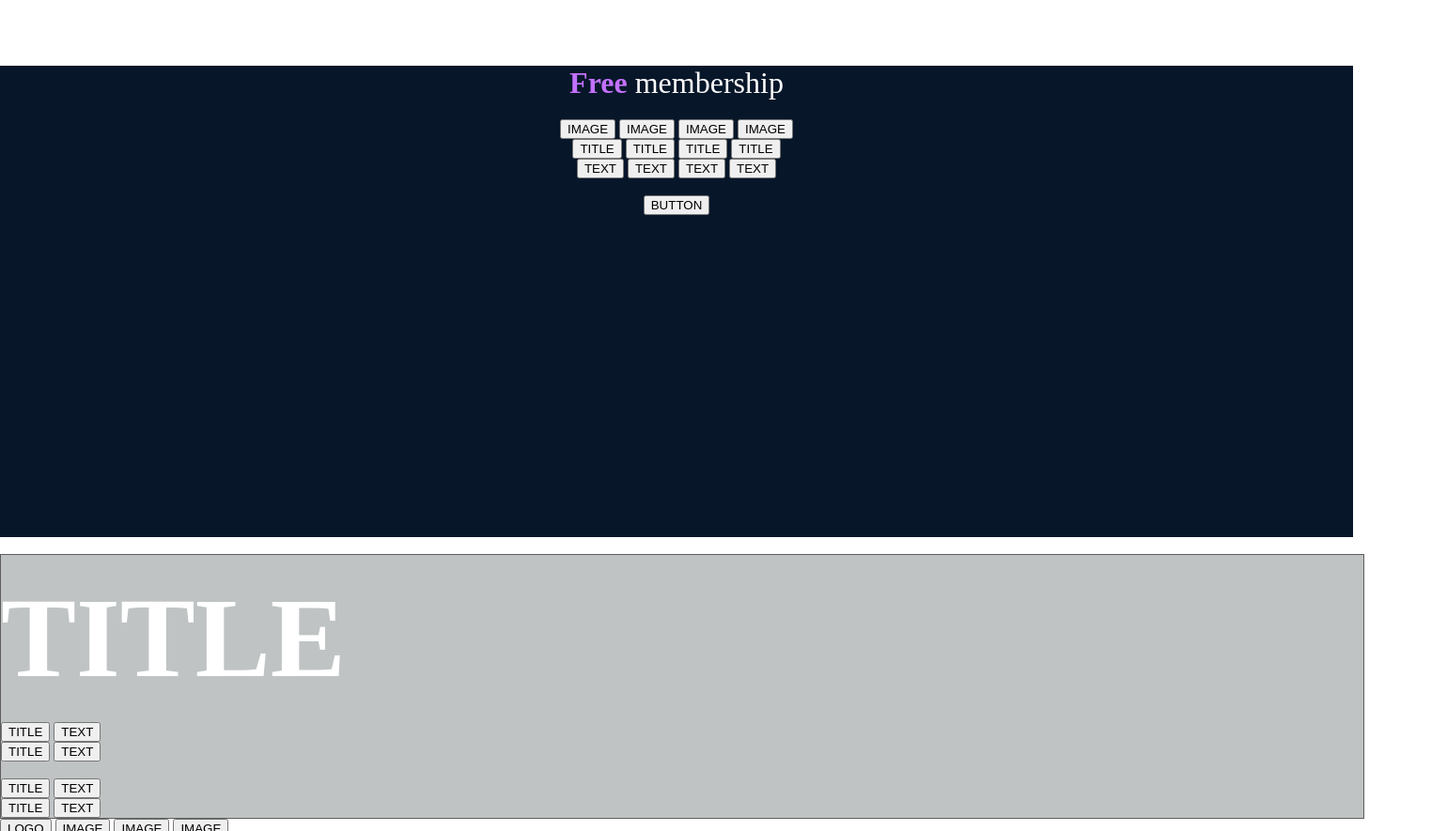
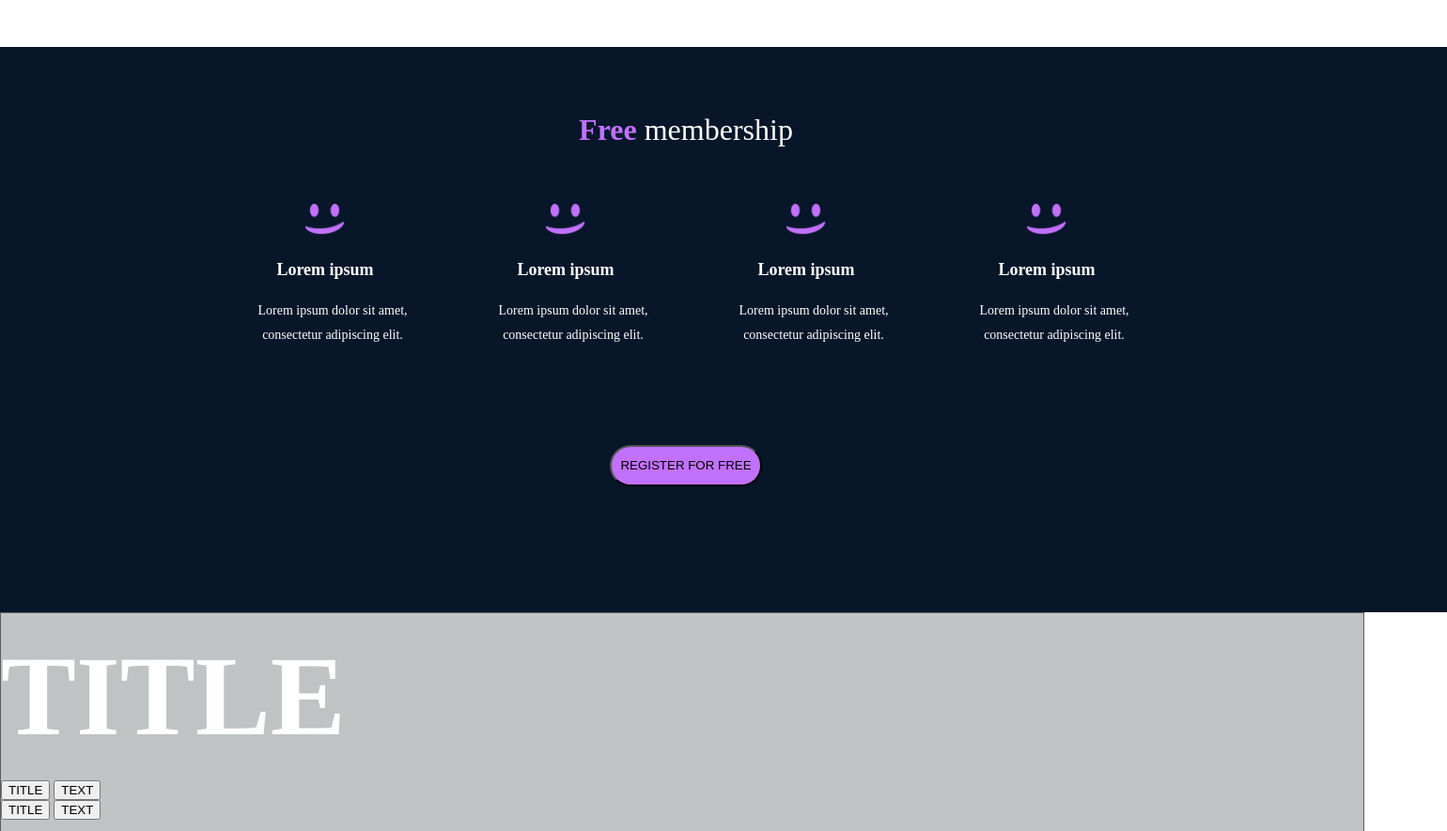
Before and after one commit to John-Shewa/alx_html_css, a plain HTML site: page css_advanced/index.html in a window 1280 px wide. Shown: the part 1915-2800 px from the top of the page at 94% size, 1540 px wide, since content can reach past the window. Drawn offline with Linux system fonts and the light colour scheme.

Commit message:
membership

```diff
--- a/css_advanced/index.html
+++ b/css_advanced/index.html
@@ -115,36 +115,31 @@
             <section class="membership">
                 <h2><a href="members.html"> Free <span>membership</span></a></h2>
                 <div class="main5">
-                    <nav>
-                        <button class="IMAGE"><img src="IMAGE.jpg" alt="">IMAGE</button>
-                        <button class="IMAGE"><img src="IMAGE.jpg" alt="">IMAGE</button>
-                        <button class="IMAGE"><img src="IMAGE.jpg" alt="">IMAGE</button>
-                        <button class="IMAGE"><img src="IMAGE.jpg" alt="">IMAGE</button>
-
-                    </nav>
-
-                    <nav>
-                        <button class="title">TITLE</button>
-                        <button class="title">TITLE</button>
-                        <button class="title">TITLE</button>
-                        <button class="title">TITLE</button>
-
-                    </nav>
-
-                    <nav>
-                        <button class="text">TEXT</button>
-                        <button class="text">TEXT</button>
-                        <button class="text">TEXT</button>
-                        <button class="text">TEXT</button>
-
-                    </nav>
-                    <br>
-                    <nav>
-                        <button class="button">BUTTON</button>
-                    </nav>
-                </div>
+                        <nav class="member1">
+                            <img class="IMAGE" src="./images/smile.png" alt="">
+                            <p class="title">Lorem ipsum</p>
+                            <p class="SUB-TITLE">Lorem ipsum dolor sit amet, consectetur adipiscing elit.</p>
+                        </nav>
+                        <nav class="member2">
+                            <img class="IMAGE" src="./images/smile.png" alt="">
+                            <p class="title">Lorem ipsum</p>
+                            <p class="SUB-TITLE">Lorem ipsum dolor sit amet, consectetur adipiscing elit.</p>
+                        </nav>
+                        <nav class="member3">
+                            <img class="IMAGE" src="./images/smile.png" alt="">
+                            <p class="title">Lorem ipsum</p>
+                            <p class="SUB-TITLE">Lorem ipsum dolor sit amet, consectetur adipiscing elit.</p>
+                        </nav>
+                        <nav class="member4">
+                            <img class="IMAGE" src="./images/smile.png" alt="">
+                            <p class="title">Lorem ipsum</p>
+                            <p class="SUB-TITLE">Lorem ipsum dolor sit amet, consectetur adipiscing elit.</p>
+                        </nav>
+                    </div>
+                    <div>
+                        <a href="button.html"><button class="button">REGISTER FOR FREE</button></a>
+                    </div>
             </section>
-            <br>
             <section style="background-color:#bfc3c4; width: 100%; border: 1px solid rgb(94, 92, 92);">
                 <div class="row"></div>
                 <h1><a href="title.html">TITLE</a></h1>
--- a/css_advanced/styles.css
+++ b/css_advanced/styles.css
@@ -37,7 +37,7 @@ html, body {
     float: right;
     gap: 0px;
     flex-shrink: 0;
-    margin-right: 20px;
+    margin-right: 80px;
   }
 
   .nav-item {
@@ -65,7 +65,7 @@ html, body {
   .schooled {
       padding: 20px;
 
-      margin-top: 105px;
+      margin-top: 30px;
       align-items: center;
       display: flex;
       flex-direction: column;
@@ -302,6 +302,7 @@ html, body {
   flex-shrink: 0;
   background-color: #071629;
   text-align: center;
+  padding: 50px;
 }
 
 .membership h2 a {
@@ -313,6 +314,7 @@ html, body {
   font-weight: 700;
   line-height: normal;
   text-decoration: none;
+  margin-right: 80px;
 }
 
 .membership span {
@@ -323,3 +325,50 @@ html, body {
   font-weight: 300;
   line-height: normal;
 }
+
+.membership .main5 {
+  display: inline-flex;
+  justify-content: space-evenly;
+  padding: 40px;
+  margin-right: 80px;
+}
+
+.membership .main5 img {
+  width: 43.666px;
+  height: 35.353px;
+  flex-shrink: 0;
+}
+
+.membership .main5 p.title {
+  color: #FFF;
+  text-align: center;
+  text-shadow: 0px 4px 4px 0px rgba(0, 0, 0, 0.25);
+  font-family: Source Sans Pro;
+  font-size: 18px;
+  font-style: normal;
+  font-weight: 600;
+  line-height: 26px;
+  width: 256px;
+}
+
+.membership .main5 p.SUB-TITLE {
+  width: 212px;
+  color: #FFF;
+  text-align: center;
+  font-family: Source Sans Pro;
+  font-size: 14px;
+  font-style: normal;
+  font-weight: 400;
+  line-height: 26px;
+  margin-left: 30px;
+}
+
+.membership button {
+  width: 162px;
+  height: 44px;
+  flex-shrink: 0;
+  border-radius: 22px;
+  background: #C271FF;
+  margin-right: 80px;
+  margin-top: 50px;
+}
```
